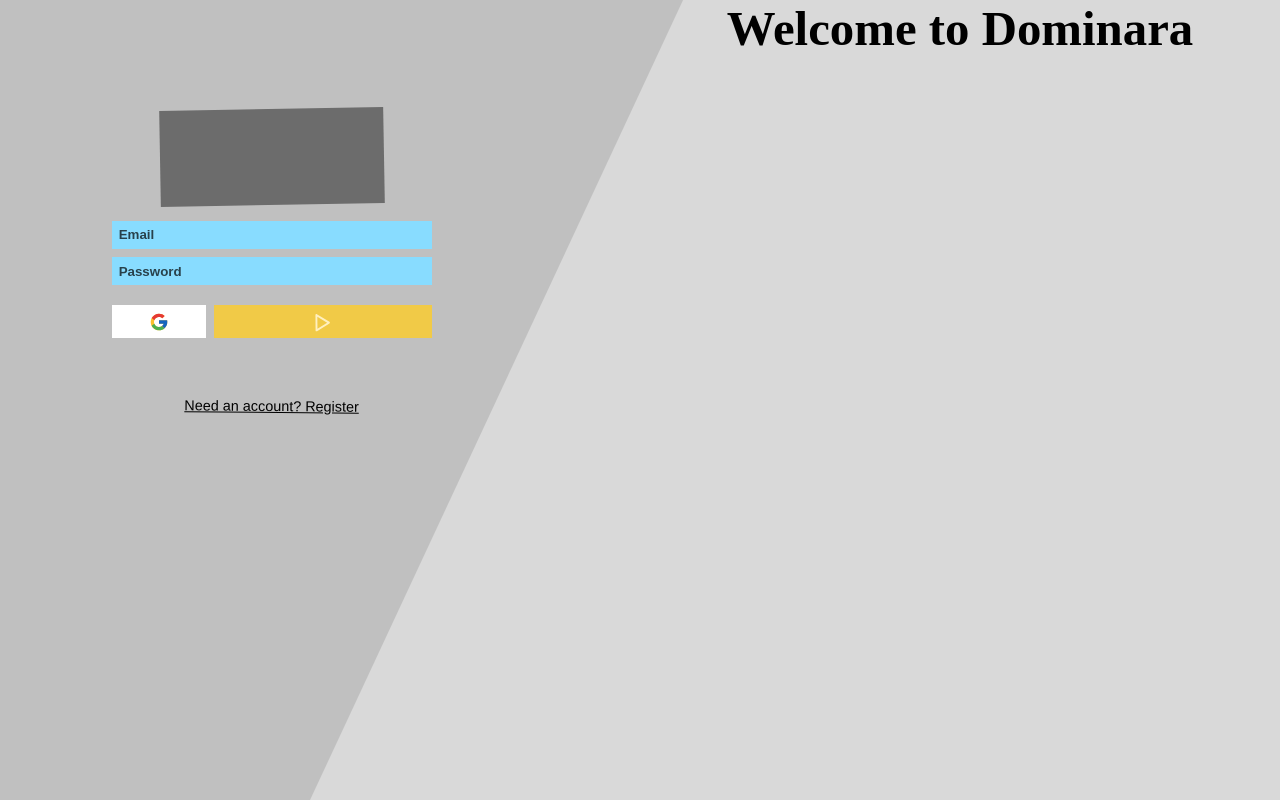
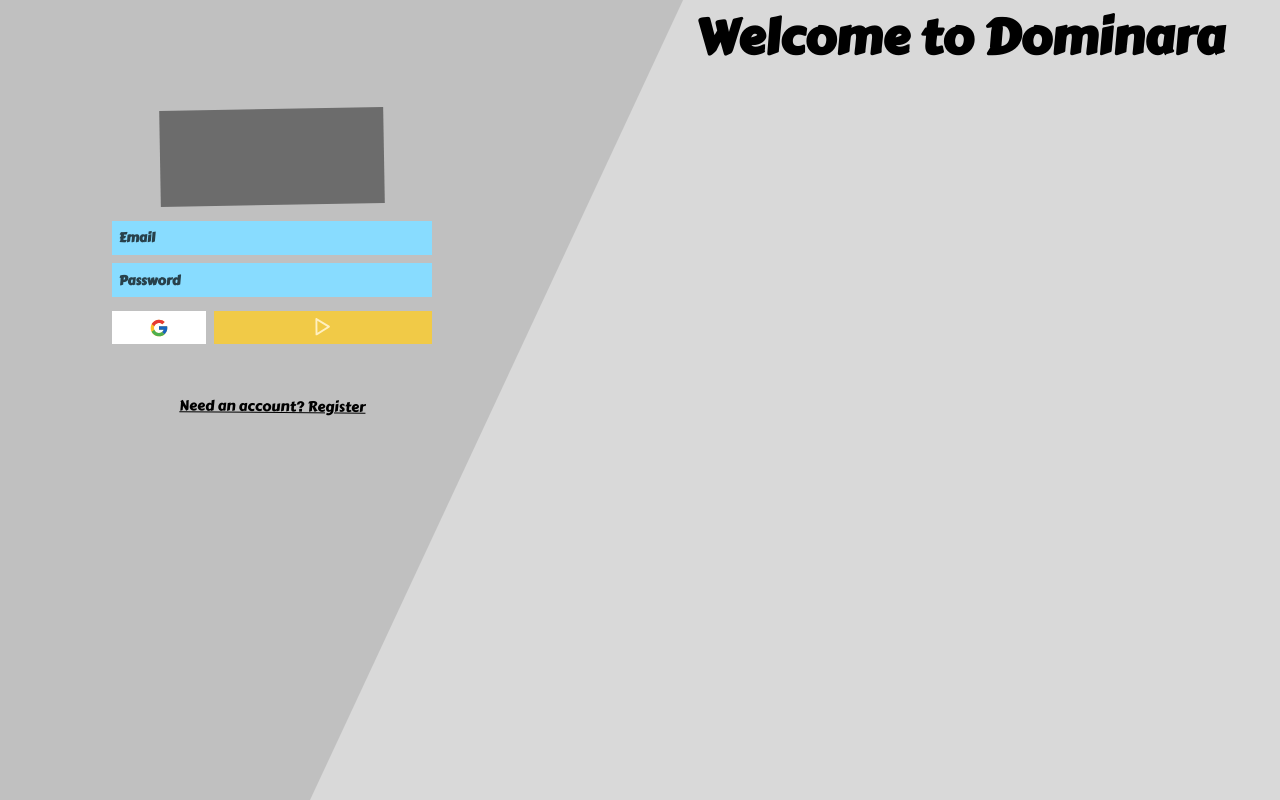
Before and after one commit to eloybercast/dominara, a React (Vite) app: page /auth in a window 1280 px wide. Built offline with nearby package versions, Linux system fonts and the light colour scheme.

Commit message:
Update styles and animations in AuthForm components; enhance font import and user-select properties in index.scss

```diff
--- a/src/index.scss
+++ b/src/index.scss
@@ -1,9 +1,25 @@
-@import url("https://fonts.googleapis.com/css?family=Carter%20One:700|Inter:400");
+@import url("https://fonts.googleapis.com/css2?family=Carter+One&family=Inter:wght@400&display=swap");
 
 * {
   margin: 0;
   padding: 0;
   box-sizing: border-box;
+
+  font-family: "Carter One", sans-serif;
+  user-select: none;
+  -webkit-user-select: none;
+  -moz-user-select: none;
+  -ms-user-select: none;
+  cursor: default;
+}
+
+input,
+textarea {
+  user-select: text;
+  -webkit-user-select: text;
+  -moz-user-select: text;
+  -ms-user-select: text;
+  cursor: text;
 }
 
 :root {
--- a/src/pages/Auth/components/AuthForm/AuthForm.jsx
+++ b/src/pages/Auth/components/AuthForm/AuthForm.jsx
@@ -22,7 +22,7 @@ const AuthForm = () => {
               initial={{ x: -20 }}
               animate={{ x: 0 }}
               exit={{ x: 20 }}
-              transition={{ duration: 0.1 }}
+              transition={{ duration: 0.15 }}
               style={{ width: "100%" }}
             >
               <Login />
--- a/src/pages/Auth/components/AuthForm/components/Login/Login.jsx
+++ b/src/pages/Auth/components/AuthForm/components/Login/Login.jsx
@@ -38,7 +38,7 @@ const Login = () => {
         initial={{ y: -30 }}
         animate={{ y: 0 }}
         exit={{ y: -15, opacity: 0 }}
-        transition={{ duration: 0.1 }}
+        transition={{ duration: 0.15 }}
         whileHover={{ rotate: -1 }}
       />
       <motion.input
@@ -50,7 +50,7 @@ const Login = () => {
         initial={{ y: -30 }}
         animate={{ y: 0 }}
         exit={{ y: -15, opacity: 0 }}
-        transition={{ duration: 0.1, delay: 0.05 }}
+        transition={{ duration: 0.15, delay: 0.05 }}
         whileHover={{ rotate: 0.5 }}
       />
       <motion.div
@@ -58,7 +58,7 @@ const Login = () => {
         initial={{ y: -30 }}
         animate={{ y: 0 }}
         exit={{ y: -15, opacity: 0 }}
-        transition={{ duration: 0.1, delay: 0.1 }}
+        transition={{ duration: 0.15, delay: 0.1 }}
       >
         <motion.button
           className={styles.login__buttons__google}
--- a/src/pages/Auth/components/AuthForm/components/Login/Login.module.scss
+++ b/src/pages/Auth/components/AuthForm/components/Login/Login.module.scss
@@ -15,7 +15,6 @@
   background-color: var(--blue-3) !important;
   color: var(--black);
   font-weight: 800;
-  cursor: default;
 
   &::placeholder {
     color: black;
@@ -73,6 +72,7 @@
   img {
     width: 60%;
     height: 60%;
+    cursor: pointer;
   }
 }
 
@@ -84,5 +84,6 @@
   img {
     width: 70%;
     height: 70%;
+    cursor: pointer;
   }
 }
--- a/src/pages/Auth/components/AuthForm/components/Register/Register.module.scss
+++ b/src/pages/Auth/components/AuthForm/components/Register/Register.module.scss
@@ -14,7 +14,6 @@
   outline: none;
   background-color: var(--blue-3) !important;
   color: var(--black);
-  font-weight: 800;
   cursor: default;
 
   &::placeholder {
@@ -73,6 +72,7 @@
   img {
     width: 60%;
     height: 60%;
+    cursor: pointer;
   }
 }
 
@@ -84,5 +84,6 @@
   img {
     width: 70%;
     height: 70%;
+    cursor: pointer;
   }
 }
```
